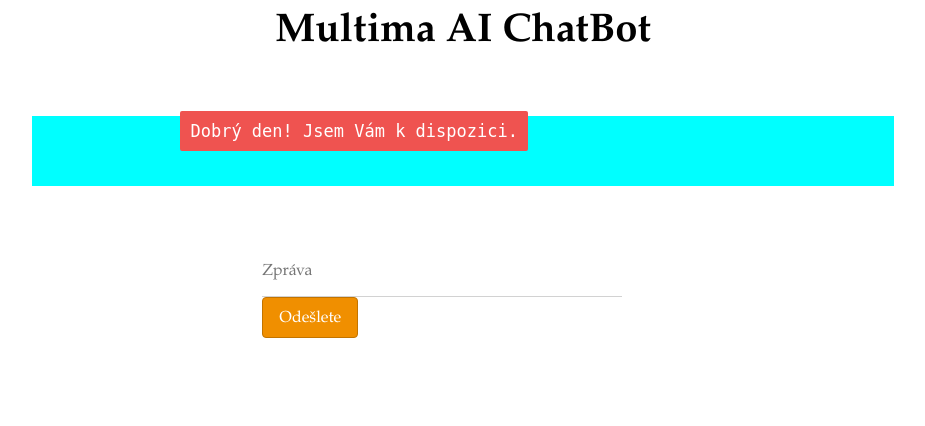
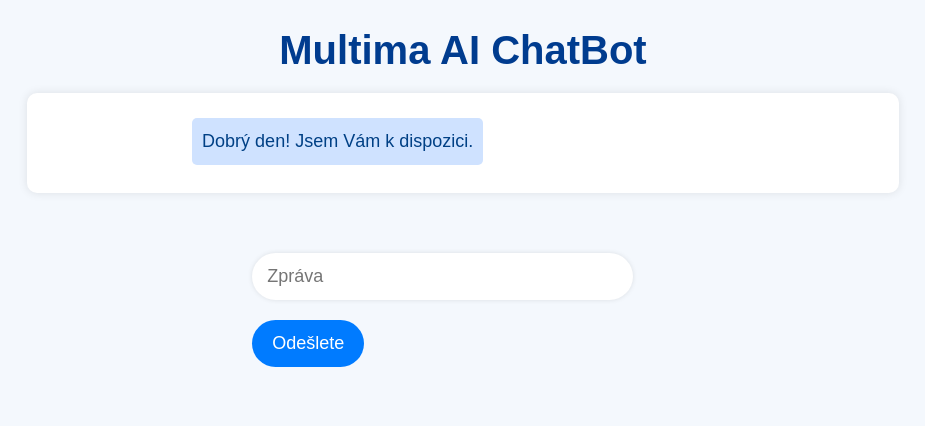
Before and after one commit to vdedourek2/FlaskChatBot, a Flask app: page / in a window 1280 px wide. Shown: the top 426 px of the page, without its empty margins (177-1102 px from the left). Run offline with Flask 3, Linux system fonts and the light colour scheme; some libraries are stand-ins or nearby versions.

Commit message:
Add files via upload

```diff
--- a/static/style.css
+++ b/static/style.css
@@ -1,59 +1,55 @@
 body {
-    font-family: Garamond;
+    font-family: Arial, sans-serif;
+    background-color: #f4f8fd;
 }
 
 h1 {
-    color: black;
-    margin-bottom: 0;
-    margin-top: 0;
+    color: #003c8f;
+    margin-bottom: 20px;
+    margin-top: 20px;
     text-align: center;
     font-size: 40px;
 }
 
 h3 {
-    color: black;
-    font-size: 20px;
-    margin-top: 3px;
+    color: #006cb7;
+    font-size: 24px;
+    margin-top: 10px;
     text-align: center;
 }
+
 .row {
     display: flex;
     flex-wrap: wrap;
-    margin-right: -15px;
-    margin-left: -15px;
+    margin: 0;
 }
 
-.ml-auto{
-    margin-left:auto !important;
-}
-.mr-auto{
-    margin-right:auto !important;
+.ml-auto, .mr-auto {
+    margin: auto !important;
 }
 
-.col-md-10,.col-md-8,.col-md-4{
+.col-md-10, .col-md-8, .col-md-4 {
     position: relative;
     width: 100%;
     min-height: 1px;
-    padding-right: 15px;
-    padding-left: 15px;
+    padding: 0px;
 }
-.col-md-8{flex:0 0 66.666667%;max-width:66.666667%}
-.col-md-4{flex:0 0 33.333333%;max-width:33.333333%}
-.col-md-10{flex:0 0 83.333333%;max-width:83.333333%}
 
-.form-control {
-    background: no-repeat bottom,50% calc(100% - 1px);
-    background-image: none, none;
-    background-size: auto, auto;
-    background-size: 0 100%,100% 100%;
-    border: 0;
-    height: 36px;
-    transition: background 0s ease-out;
-    padding-left: 0;
-    padding-right: 0;
-    border-radius: 0;
-    font-size: 14px;
+.col-md-8 {
+    flex: 0 0 66.666667%;
+    max-width: 66.666667%;
 }
+
+.col-md-4 {
+    flex: 0 0 33.333333%;
+    max-width: 33.333333%;
+}
+
+.col-md-10 {
+    flex: 0 0 83.333333%;
+    max-width: 83.333333%;
+}
+
 .form-control {
     display: block;
     width: 100%;
@@ -63,100 +59,141 @@ h3 {
     font-size: 1rem;
     line-height: 1.5;
     color: #495057;
-    border:none;
     background-color: transparent;
     background-clip: padding-box;
     border-bottom: 1px solid #d2d2d2;
     box-shadow: none;
-    transition: border-color .15s ease-in-out,box-shadow .15s ease-in-out;
+    transition: border-color .15s ease-in-out, box-shadow .15s ease-in-out;
 }
+
 .btn {
     float: left;
     text-align: center;
-    white-space: nowrap;
-    vertical-align: middle;
-    user-select: none;
-    border: 1px solid transparent;
+    color: #fff;
+    background-color: #007bff;
+    border: none;
     padding: .46875rem 1rem;
     font-size: 1rem;
     line-height: 1.5;
     border-radius: .25rem;
-    transition: color .15s ease-in-out,background-color .15s ease-in-out,border-color .15s ease-in-out,box-shadow .15s ease-in-out;
-}
-.btn-warning {
-    color: #fff;
-    background-color: #f08f00;
-    border-color: #c27400;
-}
-.btn.btn-warning:active, .btn.btn-warning:focus, .btn.btn-warning:hover {
-    box-shadow: 0 14px 26px -12px rgba(255,152,0,.42),0 4px 23px 0 rgba(0,0,0,.12),0 8px 10px -5px rgba(255,152,0,.2);
+    transition: all .15s ease-in-out;
 }
 
-button, input, optgroup, select, textarea {
-    margin: 0;
-    font-family: inherit;
-    font-size: inherit;
-    line-height: inherit;
-    overflow:visible;
+.btn:hover {
+    background-color: #0069d9;
 }
+
 #chatbox {
-    background-color: cyan;
-    margin-left: auto;
-    margin-right: auto;
+    background-color: #ffffff;
+    margin: 0px auto;
     width: 80%;
     min-height: 70px;
-    margin-top: 60px;
+    padding: 15px;
+    border-radius: 10px;
+    box-shadow: 0 0 10px 0 rgba(0,0,0,0.1);
 }
 
 #userInput {
-    margin-left: auto;
-    margin-right: auto;
+    margin: 60px auto;
     width: 40%;
-    margin-top: 60px;
 }
 
 #textInput {
     width: 87%;
     border: none;
-    border-bottom: 3px solid #009688;
-    font-family: monospace;
-    font-size: 17px;
+    border-bottom: 2px solid #007bff;
+    font-family: Arial, sans-serif;
+    font-size: 18px;
+    transition: border-color .15s ease-in-out;
+    padding: 10px;
+    border-radius: 5px;
+    box-shadow: 0 0 5px rgba(0,0,0,0.1);
 }
+
+#textInput:focus {
+    border-color: #0056b3;
+    box-shadow: 0 0 5px rgba(0,0,123,0.25);
+}
+
+#text {
+    width: 100%;
+    font-size: 18px;
+    color: #495057;
+    background-color: #ffffff;
+    padding: 10px 15px; /* Změna paddingu, tak aby byl větší a text byl více odsazený od okraje */
+    border: none; /* Odebrání ohraničení */
+    border-radius: 30px; /* Vytvoření velmi zaoblených rohů */
+    box-shadow: 0 0 5px rgba(0,0,0,0.1); /* Přidání stínu pro trochu hloubky */
+    transition: all .3s ease-in-out; /* Přidání animace pro všechny vlastnosti při změně */
+}
+
+#text:focus {
+    outline: none; /* Odebrání obrysu při zaměření */
+    box-shadow: 0 2px 5px rgba(0,123,255,0.5); /* Změna stínu při zaměření */
+}
+
+#send {
+    display: block;  /* Změna na blokový prvek */
+    margin: 20px auto 0;  /* Odsazení shora 20px, zleva a zprava automaticky (vycentrování), zdola 0 */
+    font-family: Arial, sans-serif;
+    font-size: 18px;
+    color: #ffffff;
+    background-color: #007bff;
+    padding: 10px 20px;
+    border-radius: 30px;
+    border: none;
+    transition: background-color .3s ease-in-out;
+}
+
+#send:hover {
+    background-color: #0056b3;
+}
+Toto vycent
+
+
+
 
 #buttonInput {
     padding: 3px;
-    font-family: monospace;
-    font-size: 17px;
+    font-family: Arial, sans-serif;
+    font-size: 18px;
+    color: #ffffff;
+    background-color: #007bff;
 }
 
 .userText {
-    color: white;
-    font-family: monospace;
-    font-size: 17px;
+    color: #495057;
+    font-family: Arial, sans-serif;
+    font-size: 18px;
     text-align: right !important;
-    line-height: 30px;
-    margin: 5px;
+    line-height: 1.5;
+    margin: 10px;
 }
 
 .userText span {
-    background-color: #009688;
+    background-color: #d1ecf1;
+    color: #0c5460;
     padding: 10px;
-    border-radius: 2px;
+    border-radius: 5px;
+    display: inline-block;
 }
 
 .botText {
-    color: white;
-    font-family: monospace;
-    font-size: 17px;
+    color: #495057;
+    font-family: Arial, sans-serif;
+    text-align: left !important;
+    font-size: 18px;
     text-align: left;
-    line-height: 30px;
-    margin: 5px;
+    line-height: 1.5;
+    margin: 10px;
 }
 
 .botText span {
-    background-color: #ef5350;
+    background-color: #cfe2ff;
+    color: #004085;
     padding: 10px;
-    border-radius: 2px;
+    border-radius: 5px;
+    display: inline-block;
 }
 
 #tidbit {
@@ -165,3 +202,15 @@ button, input, optgroup, select, textarea {
     right: 0;
     width: 300px;
 }
+
+/* Animace Fade-in */
+@keyframes fadeIn {
+    0% {opacity: 0;}
+    100% {opacity: 1;}
+}
+
+.botText, .userText {
+    animation-name: fadeIn;
+    animation-duration: 0.5s;
+
+}
```
